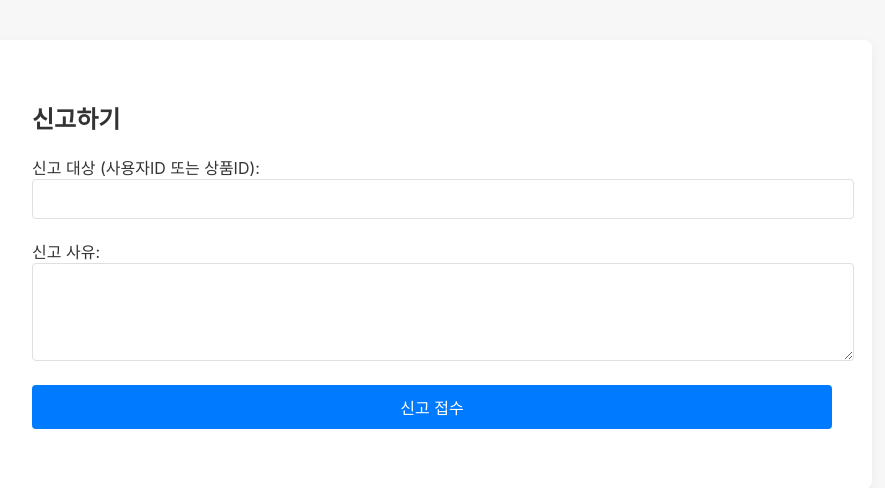
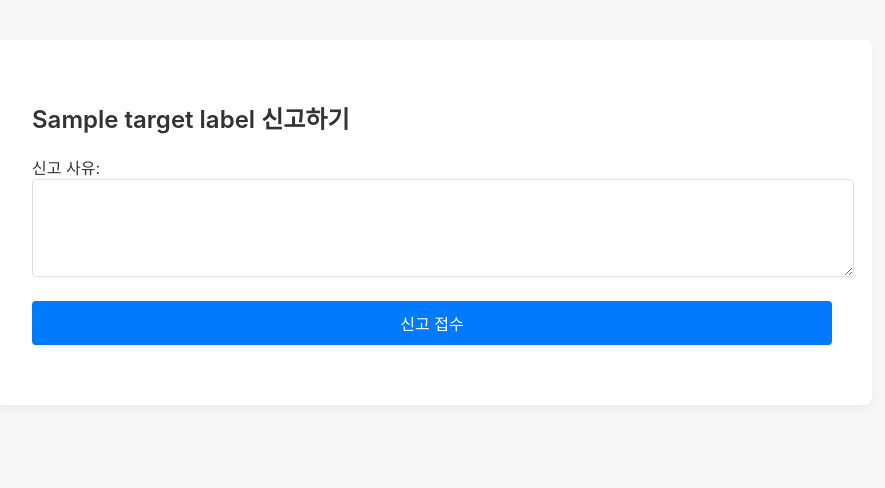
Before and after one commit to yuhano/secure-coding, a Flask app: template templates/report.html in a window 1280 px wide. Shown: the part 65-553 px from the top of the page, without its empty margins (208-1093 px from the left). Run offline with Flask 3, Linux system fonts and the light colour scheme; the template is opened without the code that fills it: most values are stand-ins (such as "Sample title", 1, 10 or a date in 2020); some libraries are stand-ins or nearby versions.

Commit message:
[feat] Enhance reporting functionality: add target type and ID handling in report forms

```diff
--- a/app.py
+++ b/app.py
@@ -389,9 +389,9 @@ def user_profile(user_id):
 
     db = get_db()
     cursor = db.cursor()
-    # 사용자 정보 조회
+    # 사용자 정보 조회 (id 포함)
     cursor.execute(
-        "SELECT username, bio FROM user WHERE id = ?",
+        "SELECT id, username, bio FROM user WHERE id = ?",
         (user_id,)
     )
     user = cursor.fetchone()
@@ -448,37 +448,79 @@ def delete_product(product_id):
     # ── 원래 페이지로 복귀 ──
     return redirect(url_for(next_page))
 
-
-# 신고하기
 @app.route('/report', methods=['GET', 'POST'])
 @limiter.limit("2 per minute", methods=["POST"])
 @login_required
 def report():
+    db = get_db()
+    cursor = db.cursor()
+
     if request.method == 'POST':
-        # ── 입력값 ──
-        form      = request.form
-        raw_target_id = form.get("target_id", "")
-        raw_reason= form.get("reason", "")
-
-        # ── 비즈니스 로직 ──
+        # ── POST: 폼 제출 처리 ──
+        target_type = request.form['target_type']
+        target_id   = request.form['target_id']
         try:
-            if not validate_uuid4(raw_target_id):
-                raise ValueError("대상이 유효하지 않습니다.")
-            reason = clean_text(raw_reason, max_len=300)
+            # ID 형식 검사
+            if not validate_uuid4(target_id):
+                raise ValueError("유효하지 않은 대상입니다.")
+            # 사유만 입력받음
+            reason = clean_text(request.form['reason'], max_len=300)
         except ValueError as e:
             flash(str(e))
-            return redirect(url_for("report"))
+            return redirect(request.url)
 
-        db = get_db()
-        cursor = db.cursor()
+        # 저장
         cursor.execute(
             "INSERT INTO report (id, reporter_id, target_id, reason) VALUES (?, ?, ?, ?)",
-            (str(uuid.uuid4()), session['user_id'], raw_target_id, reason)
+            (str(uuid.uuid4()), session['user_id'], target_id, reason)
         )
         db.commit()
         flash('신고가 접수되었습니다.')
         return redirect(url_for('dashboard'))
-    return render_template('report.html')
+
+    # ── GET: 신고 폼 렌더링 ──
+    target_type = request.args.get('target_type', '')
+    target_id   = request.args.get('target_id', '')
+
+    # 빈 값 혹은 유효하지 않은 UUID4 처리
+    is_valid = False
+    if target_id:
+        try:
+            is_valid = validate_uuid4(target_id)
+        except ValueError:
+            is_valid = False
+    if target_type not in ('user','product') or not is_valid:
+        flash("신고 대상이 지정되지 않았습니다.")
+        return redirect(url_for('dashboard'))
+
+    # UUID 검증 (빈 값이 아님을 보장했으므로 _require 에러 없음)
+    if not validate_uuid4(target_id):
+        flash("유효하지 않은 대상 ID입니다.")
+        return redirect(url_for('dashboard'))
+
+    # DB 조회하여 라벨 생성
+    if target_type == 'product':
+        cursor.execute("SELECT title FROM product WHERE id = ?", (target_id,))
+        row = cursor.fetchone()
+        if not row:
+            flash("존재하지 않는 상품입니다.")
+            return redirect(url_for('dashboard'))
+        target_label = f"상품 “{row['title']}”"
+    else:
+        cursor.execute("SELECT username FROM user WHERE id = ?", (target_id,))
+        row = cursor.fetchone()
+        if not row:
+            flash("존재하지 않는 사용자입니다.")
+            return redirect(url_for('dashboard'))
+        target_label = f"사용자 “{row['username']}”"
+
+    return render_template(
+        'report.html',
+        target_type=target_type,
+        target_id=target_id,
+        target_label=target_label
+    )
+
 
 msg_history = {}
 
--- a/templates/report.html
+++ b/templates/report.html
@@ -1,12 +1,14 @@
 {% extends "base.html" %}
-{% block title %}신고하기{% endblock %}
+{% block title %}{{ target_label }} 신고하기{% endblock %}
 {% block content %}
-<h2>신고하기</h2>
+<h2>{{ target_label }} 신고하기</h2>
 <form method="post">
   <input type="hidden" name="csrf_token" value="{{ csrf_token() }}">
-  신고 대상 (사용자ID 또는 상품ID): <input type="text" name="target_id" required><br>
+  <input type="hidden" name="target_type" value="{{ target_type }}">
+  <input type="hidden" name="target_id"   value="{{ target_id }}">
+
   신고 사유: <br>
-  <textarea name="reason" rows="4" cols="50" required></textarea><br>
+  <textarea id="reason" name="reason" rows="4" cols="50" required></textarea><br>
   <button type="submit">신고 접수</button>
 </form>
 {% endblock %}
```
Also changed, not shown: templates/user_profile.html (+8 -0 lines), templates/view_product.html (+7 -0 lines).
